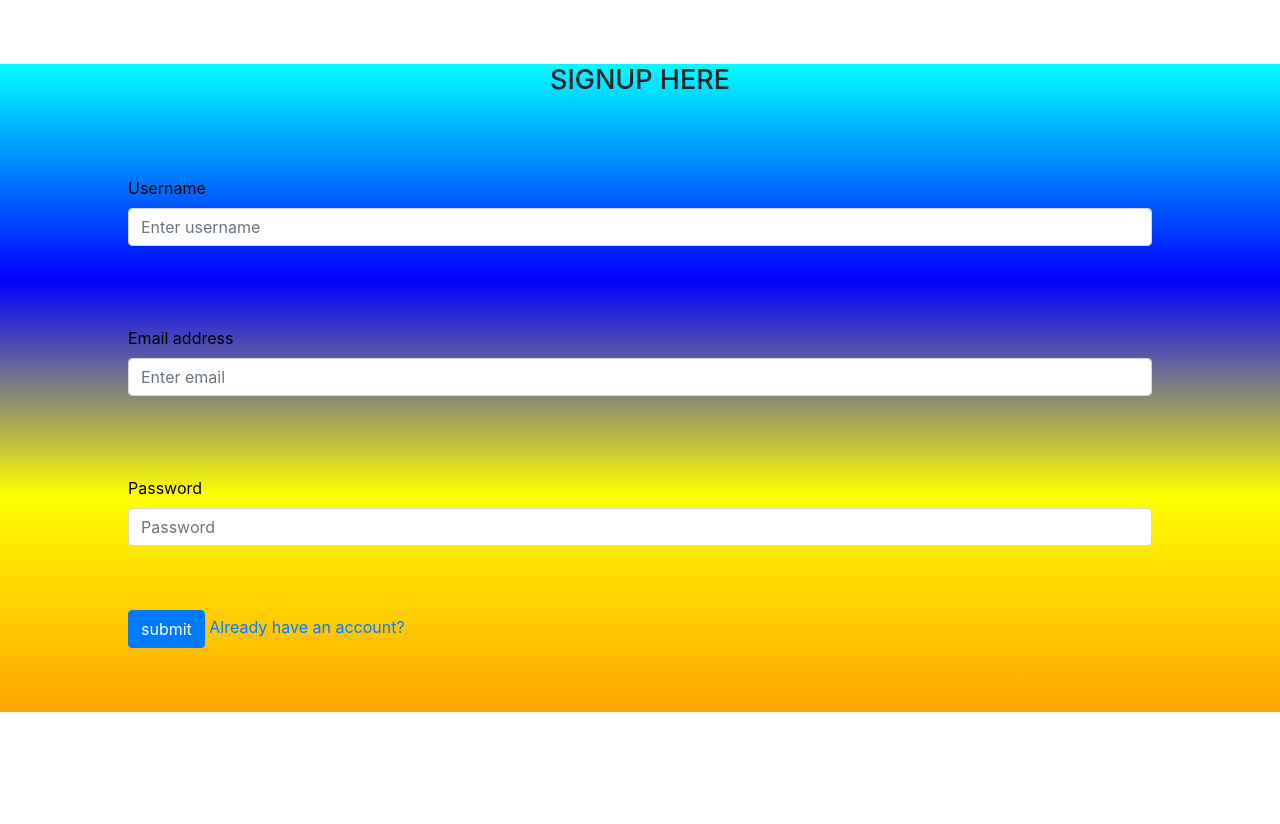
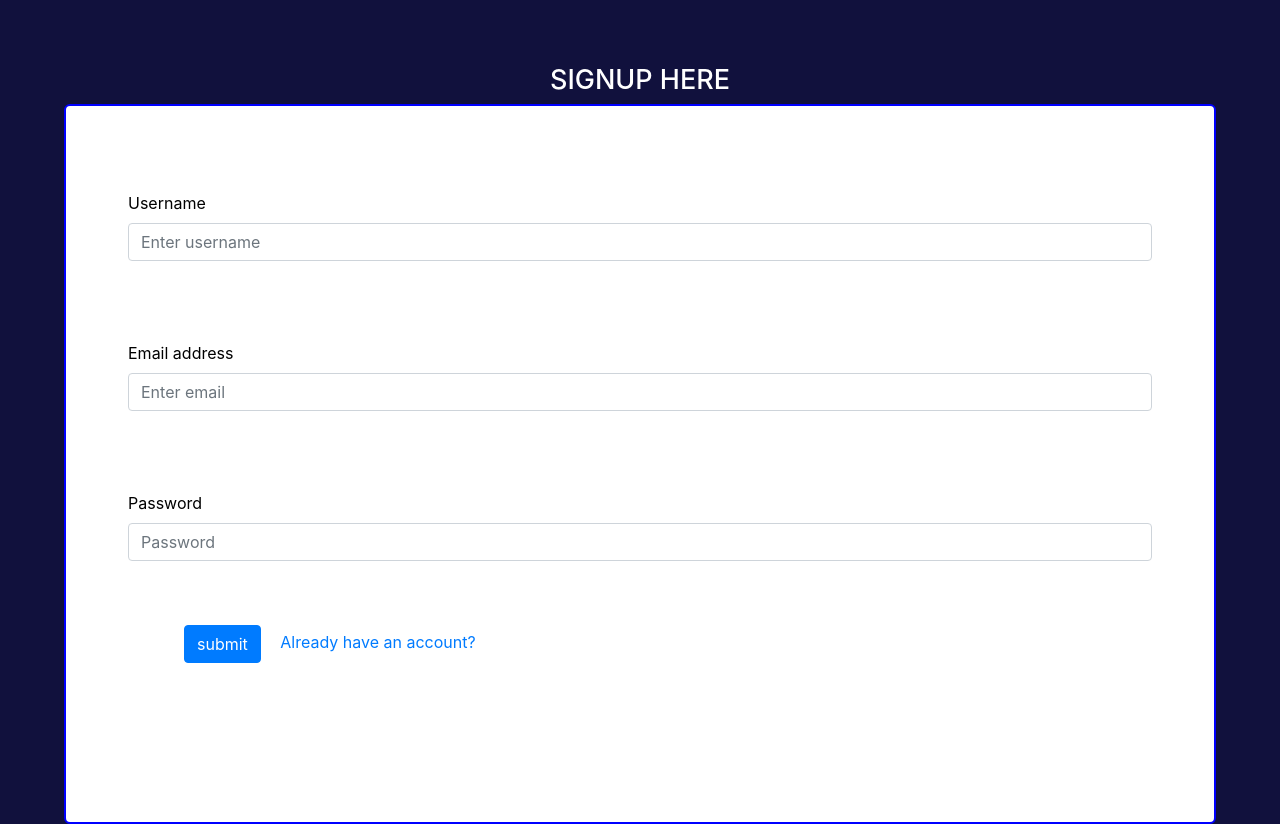
Before and after one commit to vaibhavUsa05/Blog-Website, a PHP site: page /signup.php in a window 1280 px wide. Before the commit the page ends 712 px from the top, so only its background shows below. Run offline with PHP 8.4, Linux system fonts and the light colour scheme.

Commit message:
second commit

```diff
--- a/style.css
+++ b/style.css
@@ -1,10 +1,22 @@
+* {
+    margin: 0;
+    padding: 0;
+}
+
+body {
+    background-color: rgb(17, 17, 61);
+    color: white;
+}
+
 img {
     height: 60vh;
 }
 
 .cardComponent {
     display: grid;
-    grid-template-columns: auto auto auto;
+    grid-template-columns: 1fr 1fr 1fr;
+    height: 30vw;
+    box-sizing: border-box;
 }
 
 .card {
@@ -25,7 +37,7 @@ img {
     width: 100vw;
 }
 
-.display-2{
+.display-2 {
     top: 5px;
     font-style: italic;
     left: 20vw;
@@ -33,50 +45,75 @@ img {
     position: absolute;
     font-size: 27px;
 }
-.button{
+
+.button {
     margin: auto;
-    margin-left:55vw;
+    margin-left: 55vw;
 }
 
-.form-group{
-    margin:auto;
-    width:80vw;
-    margin-top:5rem;
+.form-group {
+    margin: auto;
+    width: 80vw;
+    margin-top: 5rem;
 }
-h3{
-    text-align:center;
-    font-size:27px;
-    margin-top:5vw;
+
+h3 {
+    text-align: center;
+    font-size: 27px;
+    margin-top: 5vw;
 }
-.loginpage,.signuppaige{
-background-image: linear-gradient(cyan,blue,yellow,orange);
-height:100%;
+
+.form-check {
+    margin-top: 10vw;
+    display: flex;
+    justify-content: center;
 }
-.form-check{
- margin-top: 10vw;
- display: flex;
- justify-content: center;
-}
-.loginBlue{
+
+.loginBlue {
     margin-left: 10vw;
-margin-bottom: 5vw;
-margin-top:5vw;
+    margin-bottom: 5vw;
+    margin-top: 5vw;
 
 }
-.blue{
-    display:flex;
-    position:absolute;
-    top:-25vw;
+
+.blue {
+    display: flex;
+    position: absolute;
+    top: -25vw;
 
 }
 
 
 
 
-
-
-
-label{
-    color:black;
+label {
+    color: black;
 
 }
+
+form {
+    border: 2px solid blue;
+    border-radius: 6px;
+    padding: 5px;
+    height: 90vh;
+    width: 90vw;
+    margin: auto;
+    background-color: white;
+}
+
+button {
+    position: relative;
+    right: 15px;
+}
+
+.modal {
+    color: white;
+}
+
+.linkButton {
+    position: relative;
+    left: 5vw;
+    background-color:aquamarine;
+    color:orange;
+
+}
```
